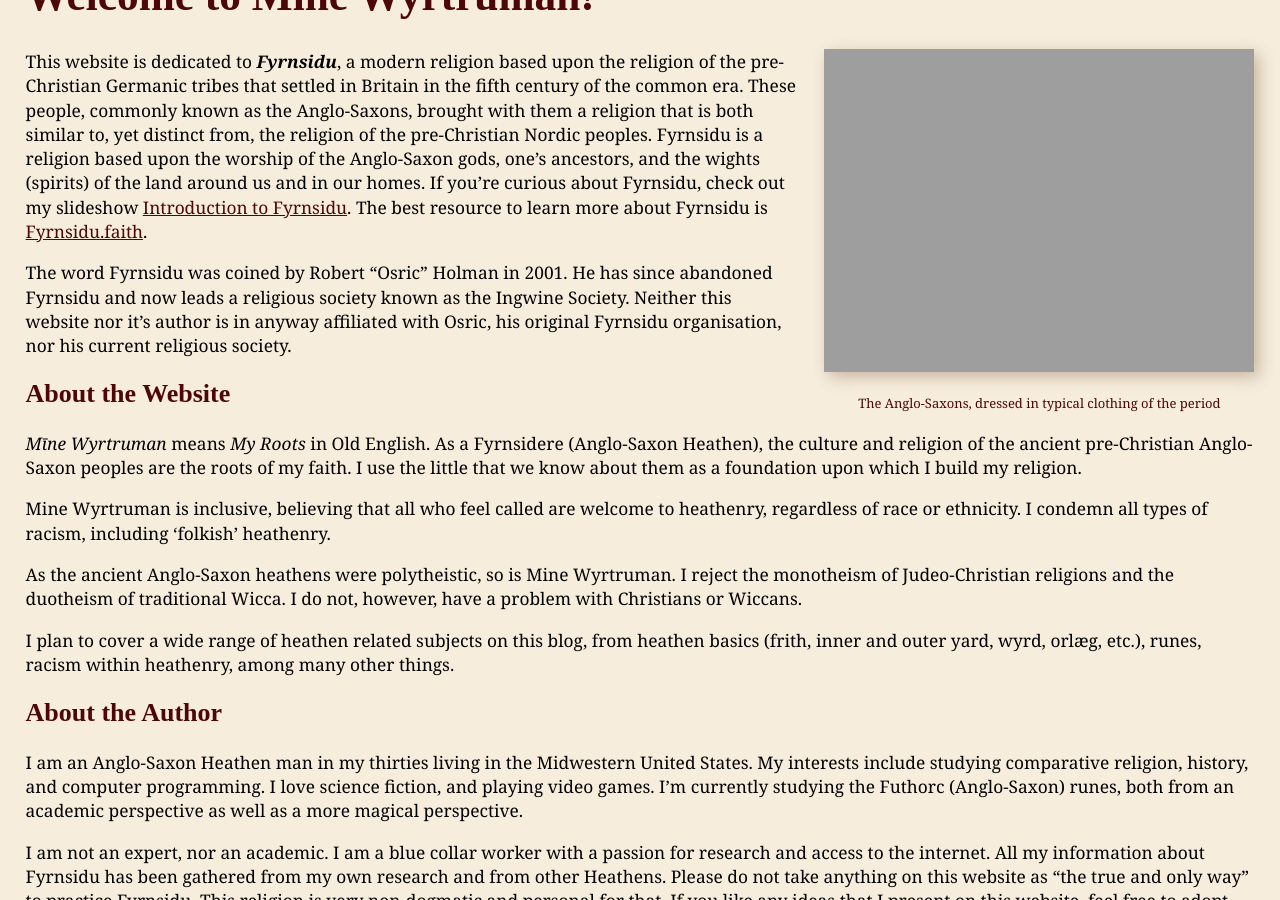
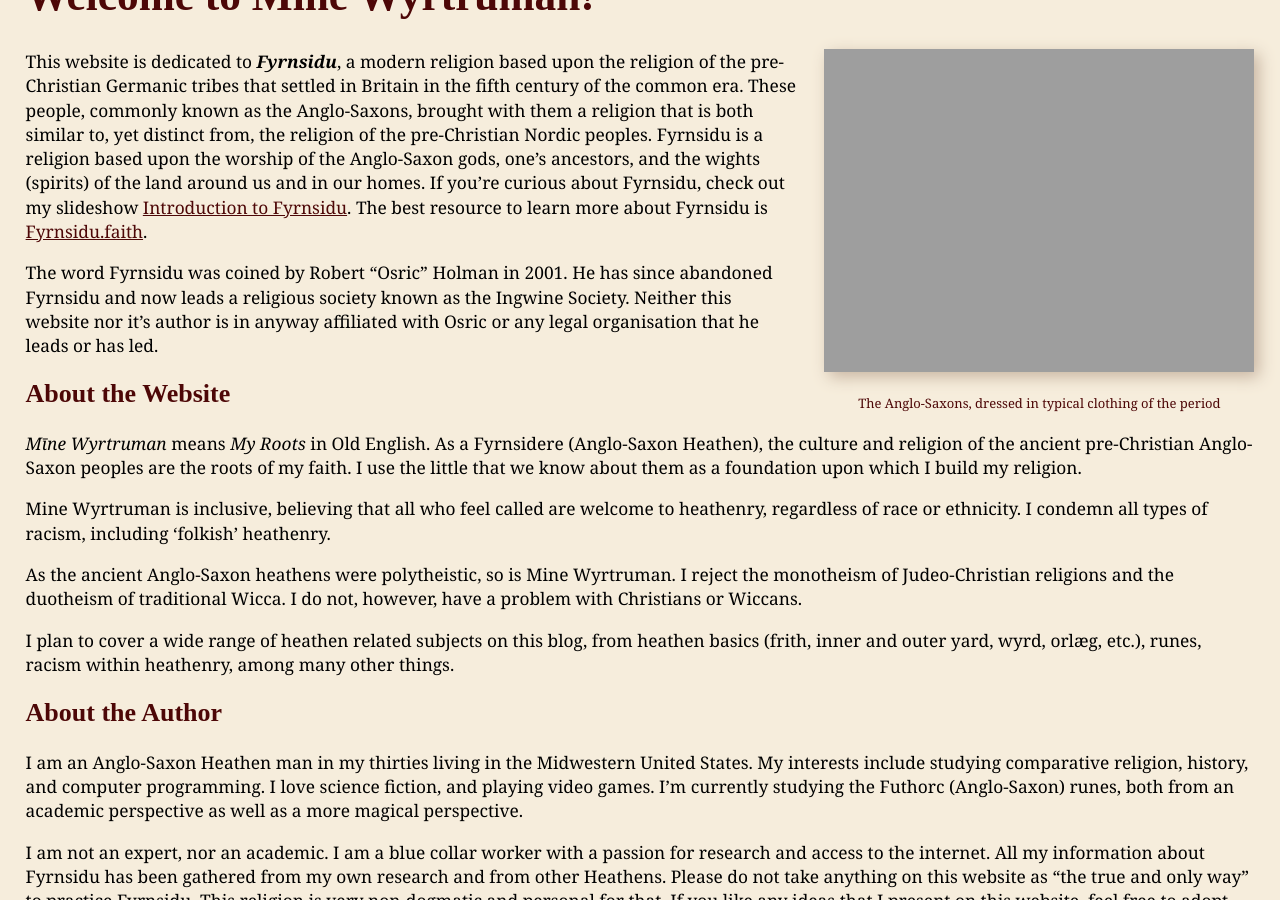
Before and after one commit to byronpendason/byronpendason.github.io, a Jekyll site: the page built from index.md, in a window 1280 px wide and 900 px high, scrolled down 387 px. Built offline with Jekyll 4.4.1, drawn with Linux system fonts in a browser that asks for light colours; some web fonts are replaced; our own code applies the rules of GitHub Pages for plain Markdown files; comment, search, counter and statistics services are not loaded.

Commit message:
Update index.md

```diff
--- a/index.md
+++ b/index.md
@@ -16,7 +16,7 @@ similar to, yet distinct from, the religion of the pre-Christian Nordic peoples.
 religion based upon the worship of the Anglo-Saxon gods, one's ancestors, and the wights (spirits)
 of the land around us and in our homes. If you're curious about Fyrnsidu, check out my slideshow [Introduction to Fyrnsidu](/fyrnsidu_intro/). The best resource to learn more about Fyrnsidu is <a href="https://Fyrnsidu.faith" target="_blank">Fyrnsidu.faith</a>.
 
-The word Fyrnsidu was coined by Robert "Osric" Holman in 2001. He has since abandoned Fyrnsidu and now leads a religious society known as the Ingwine Society. Neither this website nor it's author is in anyway affiliated with Osric, his original Fyrnsidu organisation, nor his current religious society.
+The word Fyrnsidu was coined by Robert "Osric" Holman in 2001. He has since abandoned Fyrnsidu and now leads a religious society known as the Ingwine Society. Neither this website nor it's author is in anyway affiliated with Osric or any legal organisation that he leads or has led.
 
 ## About the Website
 
```
